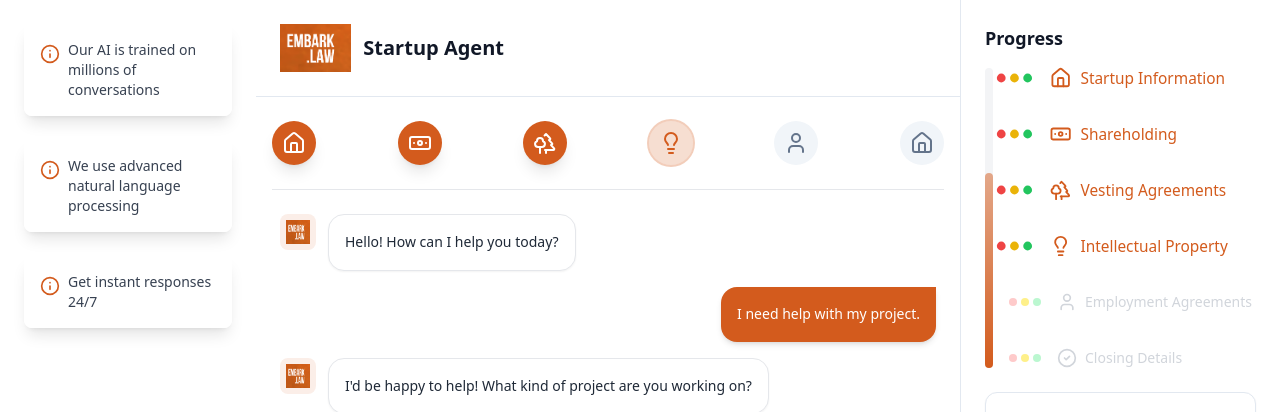
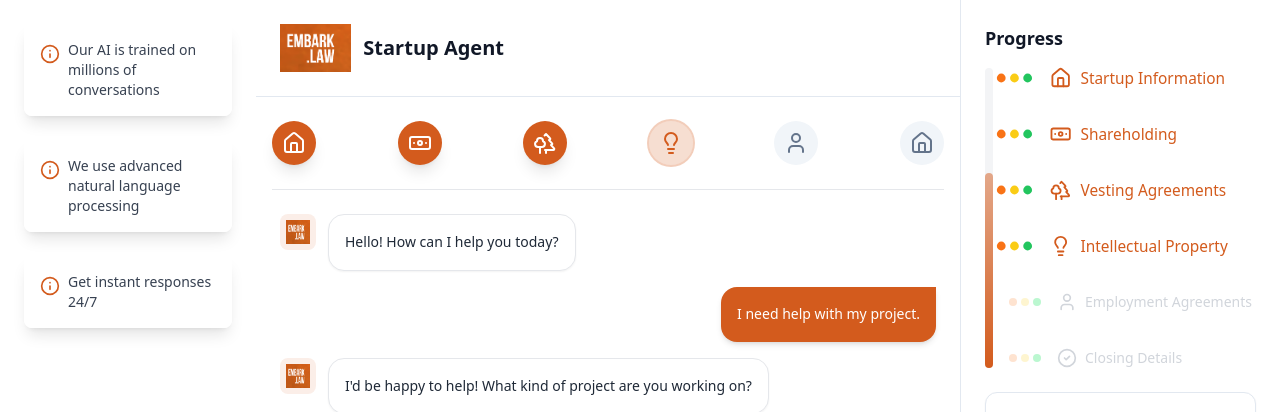
Before and after one commit to welyweah/embark-agent-ui2, a React (Vite) app: page / in a window 1280 px wide. Shown: the top 412 px of the page. Built offline with nearby package versions, Linux system fonts and the light colour scheme.

Commit message:
Remove Red and Adjust Colors
This commit removes the color Red from the application and modifies the color settings to ensure that Yellow is used instead of Orange.
[skip gpt_engineer]

```diff
--- a/src/components/VerticalProgressBar.tsx
+++ b/src/components/VerticalProgressBar.tsx
@@ -45,11 +45,11 @@ export const VerticalProgressBar = ({ progress }: VerticalProgressBarProps) => {
                 <div className="flex gap-1 mr-2">
                   <div className={cn(
                     "w-2 h-2 rounded-full",
-                    isActive ? "bg-red-500" : "bg-red-200"
+                    isActive ? "bg-[#F97316]" : "bg-[#F97316]/20"
                   )} />
                   <div className={cn(
                     "w-2 h-2 rounded-full",
-                    isActive ? "bg-yellow-500" : "bg-yellow-200"
+                    isActive ? "bg-[#FACC15]" : "bg-[#FACC15]/20"
                   )} />
                   <div className={cn(
                     "w-2 h-2 rounded-full",
```
